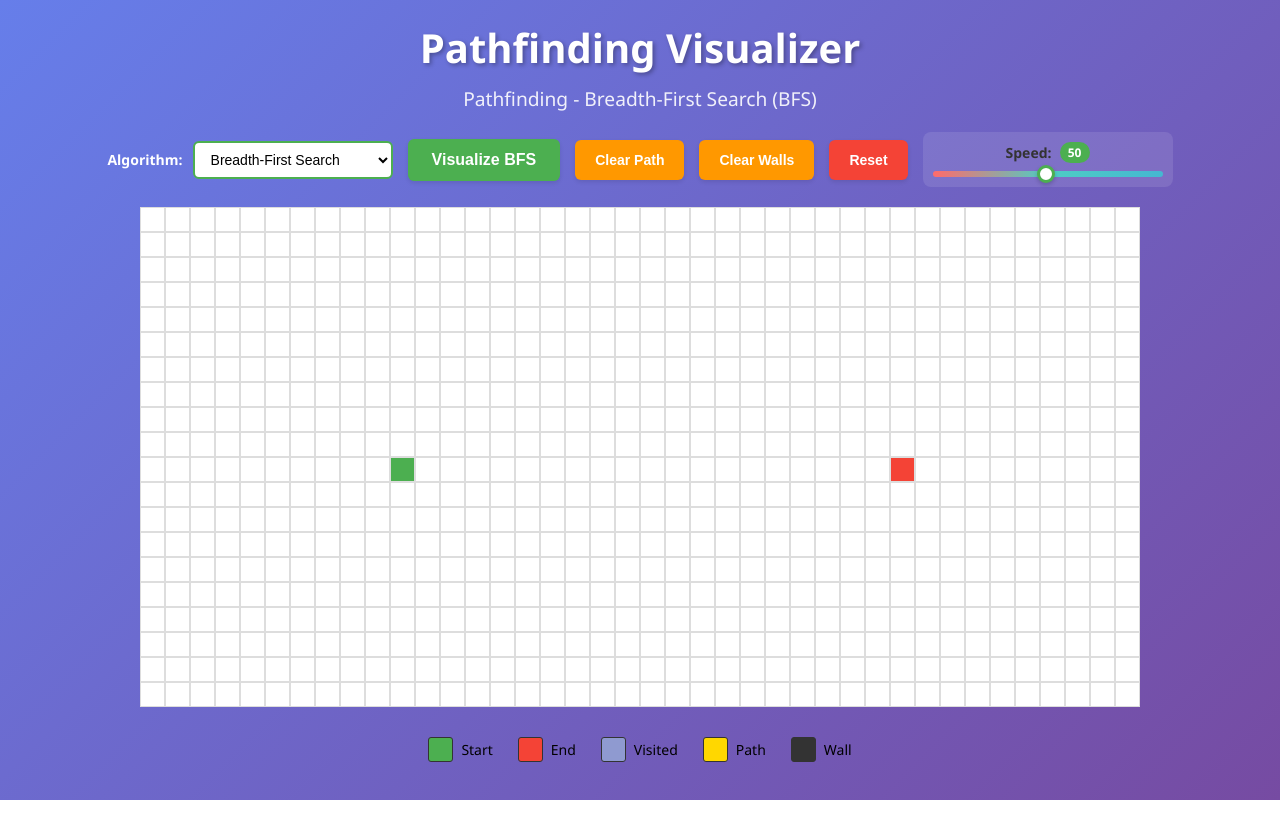
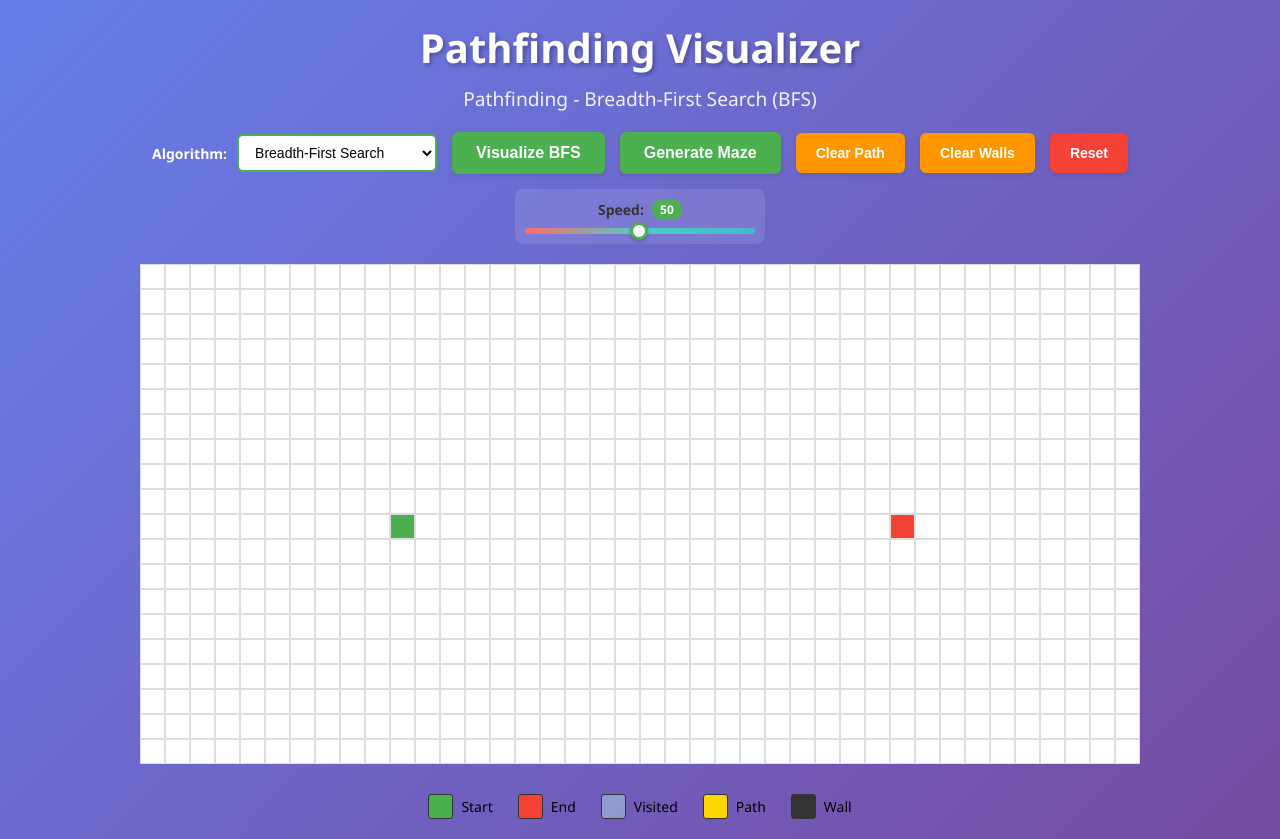
Before and after one commit to sagrvma/algorithm-visualizer, a React app: page / in a window 1280 px wide. Before the commit the page ends 800 px from the top, so only its background shows below. Built offline with nearby package versions, Linux system fonts and the light colour scheme; the HTML template or start-up script is replaced by a standard one.

Commit message:
integrated maze generator into the visualizer

```diff
--- a/src/features/pathfinding/PathfindingVisualizer.tsx
+++ b/src/features/pathfinding/PathfindingVisualizer.tsx
@@ -5,6 +5,7 @@ import { bfs, getShortestPath } from "./algorithms/bfs";
 import Grid from "./components/Grid";
 import "./PathfindingVisualizer.css";
 import { dijkstra } from "./algorithms/dijkstra";
+import { generateMaze } from "./utils/mazeGenerator";
 
 const PathFindingVisualizer = () => {
   //STATE MANAGEMENT
@@ -18,6 +19,16 @@ const PathFindingVisualizer = () => {
   const handleAlgorithmChange = (e: React.ChangeEvent<HTMLSelectElement>) => {
     const selectedAlgorithm = e.target.value as "BFS" | "DIJKSTRA";
     setAlgorithm(selectedAlgorithm);
+  };
+
+  //HANDLE MAZE GENERATION
+  const handleMazeGeneration = () => {
+    if (isVisualizing) {
+      return;
+    }
+
+    const newGrid = generateMaze(grid);
+    setGrid(newGrid);
   };
 
   //SPEED CHANGE HANDLER
@@ -249,6 +260,13 @@ const PathFindingVisualizer = () => {
           Visualize {algorithm === "DIJKSTRA" ? "Dijkstra" : "BFS"}
         </button>
         <button
+          className="maze-button"
+          onClick={handleMazeGeneration}
+          disabled={isVisualizing}
+        >
+          Generate Maze
+        </button>
+        <button
           className="clear-button"
           onClick={clearPath}
           disabled={isVisualizing}
--- a/src/features/pathfinding/utils/mazeGenerator.ts
+++ b/src/features/pathfinding/utils/mazeGenerator.ts
@@ -55,6 +55,7 @@ const divide = (
       if (col !== gapCol) {
         const tile = grid[wallRow][col];
         if (!tile.isStart && !tile.isEnd) {
+          //Leave the start and end untouched so the maze is always solvable
           tile.isWall = true;
         }
       }
@@ -77,6 +78,7 @@ const divide = (
       if (row !== gapRow) {
         const tile = grid[row][wallCol];
         if (!tile.isStart && !tile.isEnd) {
+          //Leave the start and end untouched so the maze is always solvable
           tile.isWall = true;
         }
       }
```
